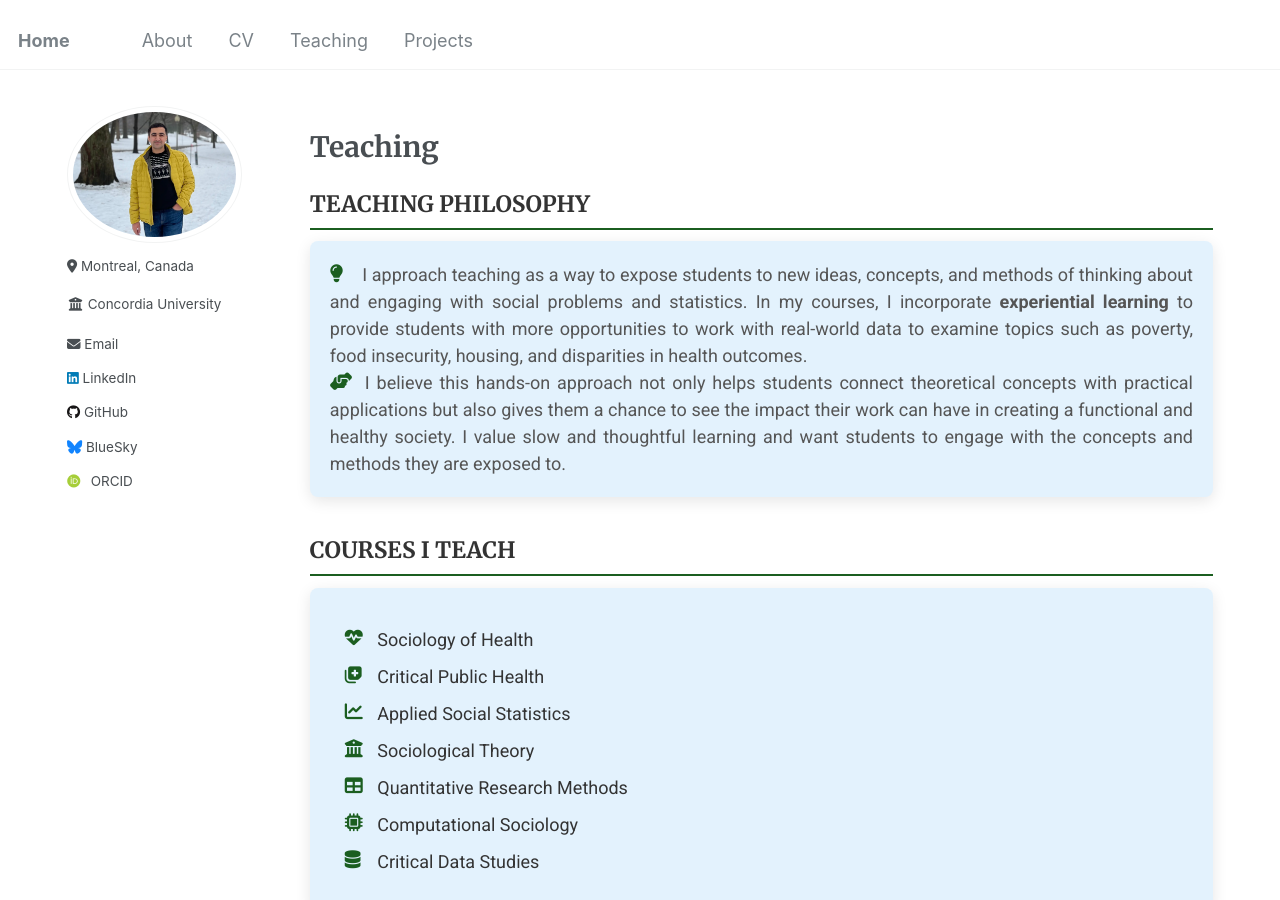
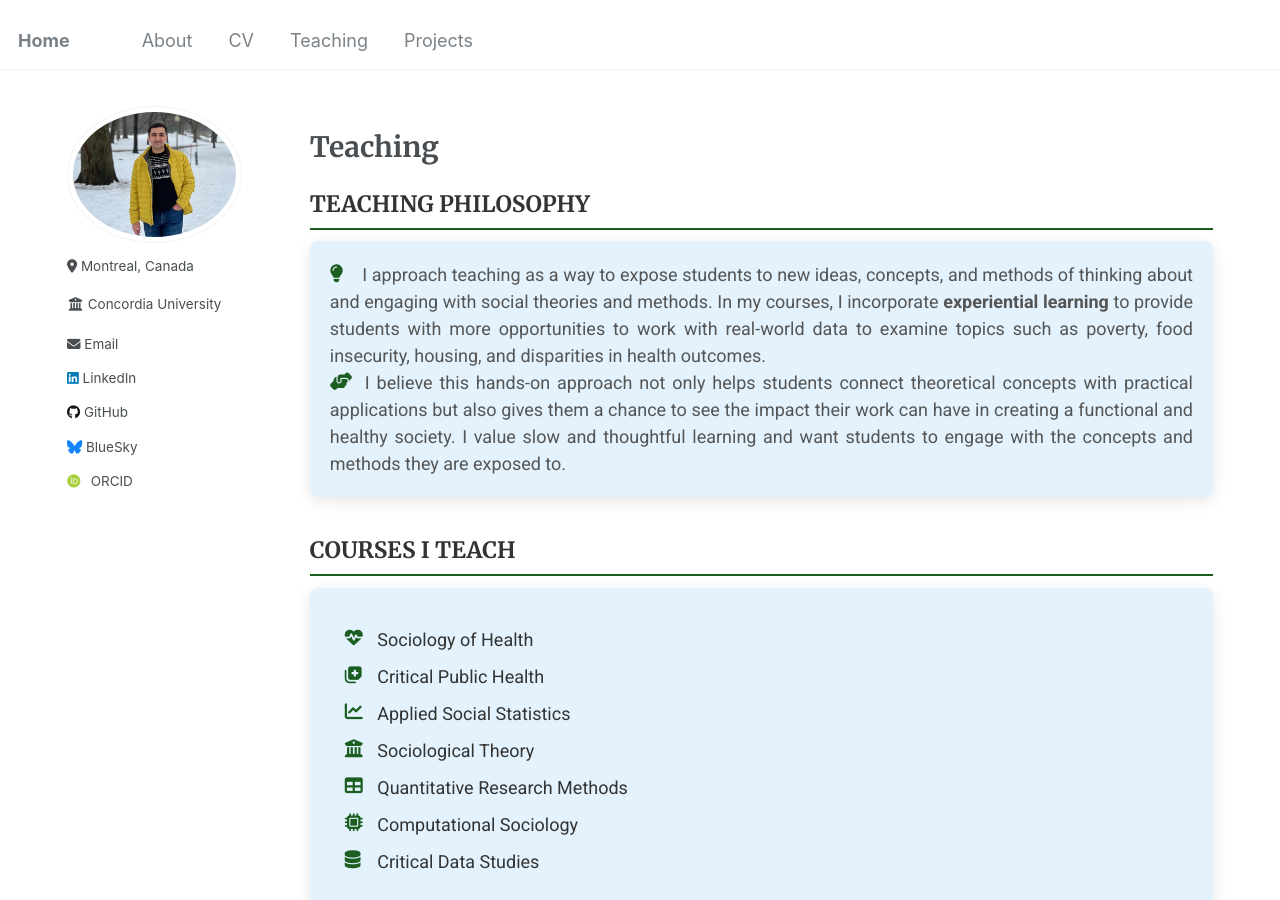
Before and after one commit to Mohsnmonji/mohsnmonji.github.io, a Jekyll site: the page built from _pages/teaching.md, in a window 1280 px wide and 900 px high. Built offline with Jekyll 4.4.1, drawn with Linux system fonts in a browser that asks for light colours; some web fonts are replaced.

Commit message:
Update teaching.md

```diff
--- a/_pages/teaching.md
+++ b/_pages/teaching.md
@@ -66,7 +66,7 @@ author_profile: true
   <div class="teaching-card">
     <p>
       <i class="fas fa-lightbulb icon"></i>
-      I approach teaching as a way to expose students to new ideas, concepts, and methods of thinking about and engaging with social problems and statistics. In my courses, I incorporate
+      I approach teaching as a way to expose students to new ideas, concepts, and methods of thinking about and engaging with social theories and methods. In my courses, I incorporate
       <strong>experiential learning</strong> to provide students with more opportunities to work with real-world data to examine topics such as poverty, food insecurity, housing, and disparities in health outcomes.
     </p>
     <p>
```
